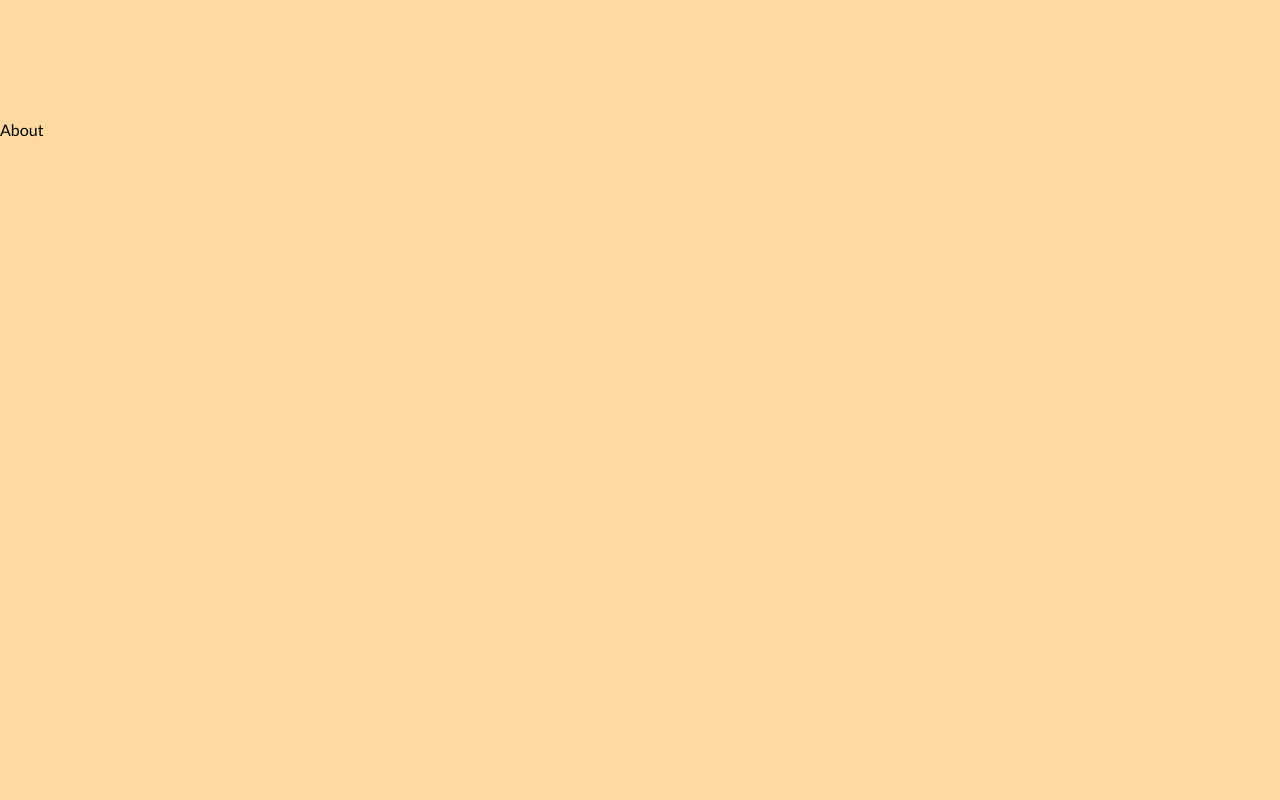
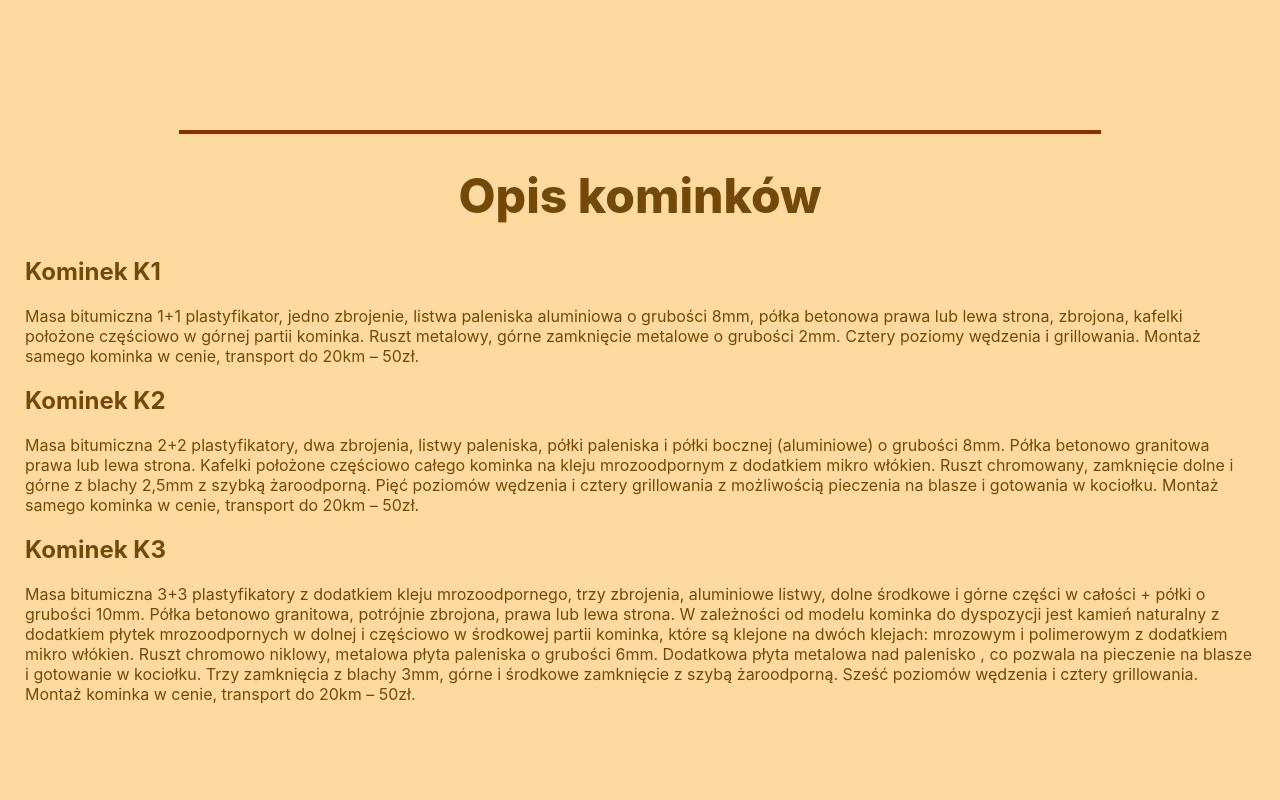
Before and after one commit to KeRoN00/grills, a React (Create React App) app: page / in a window 1280 px wide. Shown: the part 920-1720 px from the top of the page. Built offline with nearby package versions, Linux system fonts and the light colour scheme.

Commit message:
added grills info and some styles

```diff
--- a/src/App.css
+++ b/src/App.css
@@ -1,6 +1,7 @@
-body {
+html {
   margin: 0;
   padding: 0;
   font-family: 'Gill Sans', 'Gill Sans MT', Calibri, 'Trebuchet MS', sans-serif;
-
+  scroll-behavior:smooth;
+  -webkit-scrollbar: red;
 }
--- a/src/Components/About.js
+++ b/src/Components/About.js
@@ -1,10 +1,37 @@
-import React from 'react'
-import classes from './About.module.css'
+import React from "react";
+import classes from "./About.module.css";
+import TextField from "../UI/TextField";
+
+const about_texts = [
+  {
+    id: 1,
+    title: "Kominek K1",
+    text: "Masa bitumiczna 1+1 plastyfikator, jedno zbrojenie, listwa paleniska aluminiowa o grubości 8mm, półka betonowa prawa lub lewa strona, zbrojona, kafelki położone częściowo w górnej partii kominka. Ruszt metalowy, górne zamknięcie metalowe o grubości 2mm. Cztery poziomy wędzenia i grillowania. Montaż samego kominka w cenie, transport do 20km – 50zł.",
+  },
+  {
+    id: 2,
+    title: "Kominek K2",
+    text: "Masa bitumiczna 2+2 plastyfikatory, dwa zbrojenia, listwy paleniska, półki paleniska i półki bocznej (aluminiowe) o grubości 8mm. Półka betonowo granitowa prawa lub lewa strona. Kafelki położone częściowo całego kominka na kleju mrozoodpornym z dodatkiem mikro włókien. Ruszt chromowany, zamknięcie dolne i górne z blachy 2,5mm z szybką żaroodporną. Pięć poziomów wędzenia i cztery grillowania z możliwością pieczenia na blasze i gotowania w kociołku. Montaż samego kominka w cenie, transport do 20km – 50zł.",
+  },
+  {
+    id: 3,
+    title: "Kominek K3",
+    text: "Masa bitumiczna 3+3 plastyfikatory z dodatkiem kleju mrozoodpornego, trzy zbrojenia, aluminiowe listwy, dolne środkowe i górne części w całości + półki o grubości 10mm. Półka betonowo granitowa, potrójnie zbrojona, prawa lub lewa strona. W zależności od modelu kominka do dyspozycji jest kamień naturalny z dodatkiem płytek mrozoodpornych w dolnej i częściowo w środkowej partii kominka, które są klejone na dwóch klejach: mrozowym i polimerowym z dodatkiem mikro włókien. Ruszt chromowo niklowy, metalowa płyta paleniska o grubości 6mm. Dodatkowa płyta metalowa nad palenisko , co pozwala na pieczenie na blasze i gotowanie w kociołku. Trzy zamknięcia z blachy 3mm, górne i środkowe zamknięcie z szybą żaroodporną. Sześć poziomów wędzenia i cztery grillowania. Montaż kominka w cenie, transport do 20km – 50zł.",
+  },
+];
 
 const About = () => {
   return (
-    <div className={classes.about} id="About">About</div>
-  )
-}
+    <div className={classes.about} id="About">
+    <div className={classes.horizontal}/>
+      <h1>Opis kominków</h1>
+      {about_texts.map(({text, title, id}) => {
+        return (
+            <TextField key={id} title={title} text={text}/>
+        );
+      })}
+    </div>
+  );
+};
 
-export default About
+export default About;
--- a/src/Components/About.module.css
+++ b/src/Components/About.module.css
@@ -1,6 +1,22 @@
 .about {
     height: 100vh;
-    width:100%;
+    max-width:100%;
     background-color: rgb(254, 218, 161);
     padding-top:15vh;
+    padding-inline: 25px;
+    overflow: hidden;
+    color:  rgb(114, 73, 6);
 }
+.about h1 {
+    font-weight: 800;
+    font-size:48px;
+    text-align: center;
+}
+.horizontal {
+    width: 75%;
+    margin-top: 15px;
+    margin: 10px auto;
+    background-color: rgb(137, 47, 2);
+    height: 4px;
+    align-self: center;
+}
--- a/src/Components/Navbar.js
+++ b/src/Components/Navbar.js
@@ -1,5 +1,5 @@
 import React from "react";
-import LogoPath from "../icons8-bbb.svg";
+import LogoPath from "../logo.svg";
 import classes from "./Navbar.module.css";
 
 
--- a/src/Components/Navbar.module.css
+++ b/src/Components/Navbar.module.css
@@ -1,5 +1,5 @@
 .navbar {
-  font-family: 'Gill Sans', 'Gill Sans MT', Calibri, 'Trebuchet MS', sans-serif;
+
     display: flex;
     width: 100%;
     background: rgb(137, 47, 2);
--- /dev/null
+++ b/src/UI/TextField.js
@@ -0,0 +1,12 @@
+import React from 'react'
+
+const TextField = ({title, text}) => {
+  return (
+    <div className="textfield">
+        <h2>{title}</h2>
+        <p>{text}</p>
+    </div>
+  )
+}
+
+export default TextField
```
Also changed, not shown: src/icons8-bbb.svg (deleted), src/logo.svg.
